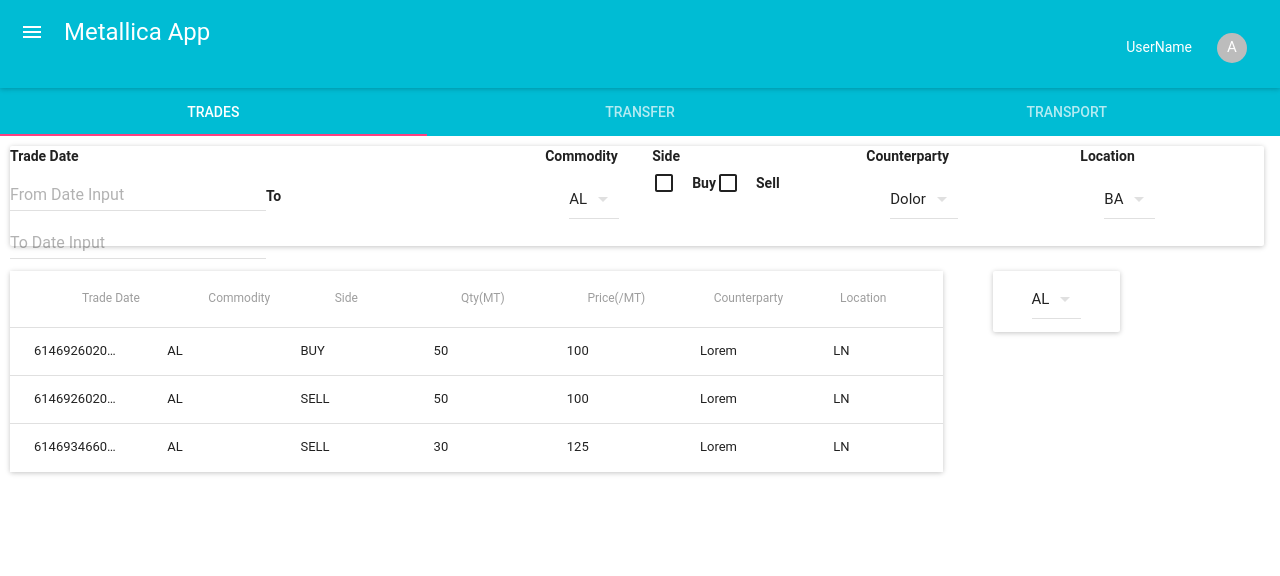
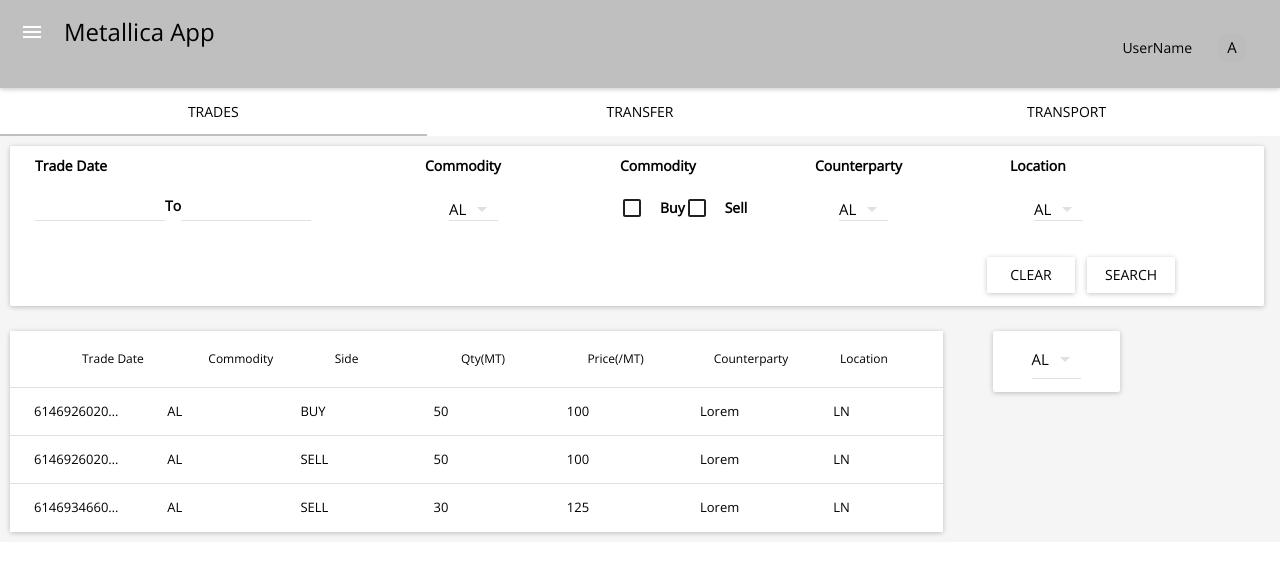
Before and after one commit to neerajgarg0710/PAT-Metallica, a React app in the folder metallica-ui/: page / in a window 1280 px wide. Shown: the top 576 px of the page. Built offline with nearby package versions, Linux system fonts and the light colour scheme.

Commit message:
UI Changes
UI Changes

```diff
--- a/metallica-ui/App.jsx
+++ b/metallica-ui/App.jsx
@@ -11,6 +11,8 @@ import DatePicker from 'material-ui/DatePicker';
 import Checkbox from 'material-ui/Checkbox';
 import {Toolbar, ToolbarGroup, ToolbarSeparator, ToolbarTitle} from 'material-ui/Toolbar';
 import Paper from 'material-ui/Paper';
+import TextField from 'material-ui/TextField';
+import RaisedButton from 'material-ui/RaisedButton';
 
 
 import {
@@ -26,7 +28,7 @@ const style = {margin: 25};
 const labelStyle = {color: 'white'};
 
 const paperStyle = {
-  height: 100,
+height: 160,
 width: '98%',
 margin: 10,
 display: 'inline-block',
@@ -51,12 +53,10 @@ const styles = {
 marginBottom: 12,
 fontWeight: 400,
 },
-
 searchBar: {
 display:'inline-block',
 width:'auto'
 },
-
 gridList: {
 width: '60%',
 overflowY: 'auto',
@@ -133,86 +133,88 @@ const tableData = [
 "description": "London"
 }
 }
-
 ];
-
 Logged.muiName = 'IconMenu';
 class App extends React.Component {
 render() {
 return (
 <MuiThemeProvider>
-
    <div>
       <div>
-                    <AppBar title="Metallica App" iconElementRight={<Logged />}/>
+         <AppBar title="Metallica App" iconElementRight={
+         <Logged />
+         } style={{backgroundColor:'#BFBFBF'}}/>
       </div>
-
       <div>
-                    <Tabs>
-                        <Tab label="Trades" >
-
+         <Tabs inkBarStyle={{backgroundColor:'#BFBFBF'}} style={{backgroundColor:'#ffffff'}} contentContainerStyle={{backgroundColor:'#F5F5F5'}} >
+            <Tab label="Trades" style={{backgroundColor:'#ffffff'}} >
                <Paper style={paperStyle} zDepth={1} >
+                  <div class="container" style={{margin:'10px'}}>
+                     <form>
                         <div class="row">
-                                <div class="col-sm-5">
-
+                           <div class="col-sm-4">
+                              <div class="form-group">
                                  <label>Trade Date</label>
-
-                                </div>
-
-                                <div class="col-sm-1">
-                                    <label>Commodity</label>
-
-                                </div>
-
-                                <div class="col-sm-2">
-                                    <label>Side</label>
-                                </div>
-
-                                <div class="col-sm-2">
-                                   <label>Counterparty</label>
-                                </div>
-
-                                <div class="col-sm-2">
-                                    <label>Location</label>
+                                 <div>
+                                    <DatePicker onChange={this.handleChange} style={styles.searchBar} textFieldStyle={{width:'130px'}}/>
+                                    <label>To</label>
+                                    <DatePicker onChange={this.handleChange} style={styles.searchBar} textFieldStyle={{width:'130px'}}/>
                                  </div>
                               </div>
-
-                            <div class="row">
-                                <div class="col-sm-5">
-                                    <DatePicker hintText="From Date Input" onChange={this.handleChange} style={styles.searchBar}/>
-                                    <label>To</label>
-                                    <DatePicker hintText="To Date Input" onChange={this.handleChange} style={styles.searchBar}/>
                            </div>
-
-                                <div class="col-sm-1">
-                                    <DropDownMenu value={1} onChange={this.handleChange} style={styles.searchBar}>
+                           <div class="col-sm-2">
+                              <div class="form-group">
+                                 <label>Commodity</label>
+                                 <div>
+                                    <DropDownMenu value={1} onChange={this.handleChange} style={{height:'40px'}}>
                                        <MenuItem value={1} primaryText="AL" />
                                     </DropDownMenu>
                                  </div>
-
+                              </div>
+                           </div>
                            <div class="col-sm-2">
-                                    <Checkbox name="StylesOverridingInlineExample" label="Buy" style={styles.searchBar}  inputStyle=            {styles.searchBar}/>
-                                    <Checkbox name="StylesOverridingInlineExample" label="Sell" style={styles.searchBar}  inputStyle={styles.searchBar} />
+                              <div class="form-group">
+                                 <label>Commodity</label>
+                                 <div style={{marginTop:'15px'}}>
+                                    <Checkbox name="StylesOverridingInlineExample" label="Buy" style={styles.searchBar}  inputStyle= {styles.searchBar}/>
+                                    <Checkbox name="StylesOverridingInlineExample" label="Sell" style={styles.searchBar}  inputStyle= {styles.searchBar}/>
                                  </div>
-
+                              </div>
+                           </div>
                            <div class="col-sm-2">
-                                    <DropDownMenu value={1} onChange={this.handleChange} style={styles.searchBar}>
-                                        <MenuItem value={1} primaryText="Dolor" />
-                                    </DropDownMenu>
-                                </div>
-
-                                <div class="col-sm-2">
-                                    <DropDownMenu value={1} onChange={this.handleChange} style={styles.searchBar}>
-                                        <MenuItem value={1} primaryText="BA" />
+                              <div class="form-group">
+                                 <label>Counterparty</label>
+                                 <div>
+                                    <DropDownMenu value={1} onChange={this.handleChange} style={{height:'40px'}}>
+                                       <MenuItem value={1} primaryText="AL" />
                                     </DropDownMenu>
                                  </div>
                               </div>
+                           </div>
+                           <div class="col-sm-2">
+                              <div class="form-group">
+                                 <label>Location</label>
+                                 <div>
+                                    <DropDownMenu value={1} onChange={this.handleChange} style={{height:'40px'}}>
+                                       <MenuItem value={1} primaryText="AL" />
+                                    </DropDownMenu>
+                                 </div>
+                              </div>
+                           </div>
+                        </div>
+                        <div class="row">
+                            <div class="col-sm-12">
+                                  <div class="form-group" style={{float:'right'}}>
+                                    <RaisedButton label="Clear" style={{marginLeft: 12}}/>
+                                    <RaisedButton label="Search" style={{marginLeft: 12}}/>
+                                  </div>
+                            </div>
+                        </div>
+                     </form>
+                  </div>
                </Paper>
-
-
                <div class="row">
                   <div class="col-sm-9">
-
                      <Paper style={paperForTable} zDepth={1} >
                         <Table>
                            <TableHeader displaySelectAll={false}>
@@ -220,19 +222,16 @@ class App extends React.Component {
                                  <TableHeaderColumn>Trade Date</TableHeaderColumn>
                                  <TableHeaderColumn>Commodity</TableHeaderColumn>
                                  <TableHeaderColumn>Side</TableHeaderColumn>
-
                                  <TableHeaderColumn>Qty(MT)</TableHeaderColumn>
                                  <TableHeaderColumn>Price(/MT)</TableHeaderColumn>
                                  <TableHeaderColumn>Counterparty</TableHeaderColumn>
                                  <TableHeaderColumn>Location</TableHeaderColumn>
-
                               </TableRow>
                            </TableHeader>
                            <TableBody displayRowCheckbox={false}>
-
-
                               {tableData.map((data) => (
-             <TableRow key={data.tradeId}>>
+                              <TableRow key={data.tradeId}>
+                                 >
                                  <TableRowColumn>{data.tradeDate}</TableRowColumn>
                                  <TableRowColumn>{data.commodity.code}</TableRowColumn>
                                  <TableRowColumn>{data.side}</TableRowColumn>
@@ -240,20 +239,14 @@ class App extends React.Component {
                                  <TableRowColumn>{data.price}</TableRowColumn>
                                  <TableRowColumn>{data.counterParty.code}</TableRowColumn>
                                  <TableRowColumn>{data.location.code}</TableRowColumn>
-
                               </TableRow>
-
                               ))}
-
-
-
                            </TableBody>
                         </Table>
                      </Paper>
                   </div>
                   <div class="col-sm-3">
                      <Paper style={paperForSidePanel} zDepth={1} >
-
                         <form>
                            <div class="col-sm-1">
                               <DropDownMenu value={1} onChange={this.handleChange} style={styles.searchBar}>
@@ -261,24 +254,18 @@ class App extends React.Component {
                               </DropDownMenu>
                            </div>
                         </form>
-
                      </Paper>
                   </div>
                </div>
-
-
-
             </Tab>
-
             //Transfer Tab
-                        <Tab label="Transfer" >
+            <Tab label="Transfer" style={{backgroundColor:'#ffffff'}} >
                <div>
                   <h2 style={styles.headline}>This is out of scope for Full Stack development Excerise</h2>
                </div>
             </Tab>
-
             //Transport Tab
-                        < Tab label = "Transport" >
+            < Tab label = "Transport" style={{backgroundColor:'#ffffff'}} >
             <div>
                <h2 style={styles.headline}>This is out of scope for Full Stack development Excerise</h2>
             </div>
@@ -290,5 +277,4 @@ class App extends React.Component {
 );
 }
 }
-
 export default App;
--- a/metallica-ui/index.html
+++ b/metallica-ui/index.html
@@ -5,6 +5,12 @@
       <meta charset = "UTF-8">
       <title>Metallica</title>
        <link rel="stylesheet" href="https://maxcdn.bootstrapcdn.com/bootstrap/3.3.7/css/bootstrap.min.css" integrity="sha384 BVYiiSIFeK1dGmJRAkycuHAHRg32OmUcww7on3RYdg4Va+PmSTsz/K68vbdEjh4u" crossorigin="anonymous">
+       <link rel="stylesheet" type="text/css" href="//fonts.googleapis.com/css?family=Open+Sans" />
+
+       <style type="text/css">
+* {font-family: 'Open Sans' !important;color :#000000 !important
+     }
+</style>
 
    </head>
 
```
Lines whose indentation alone changed are shown as unchanged.
